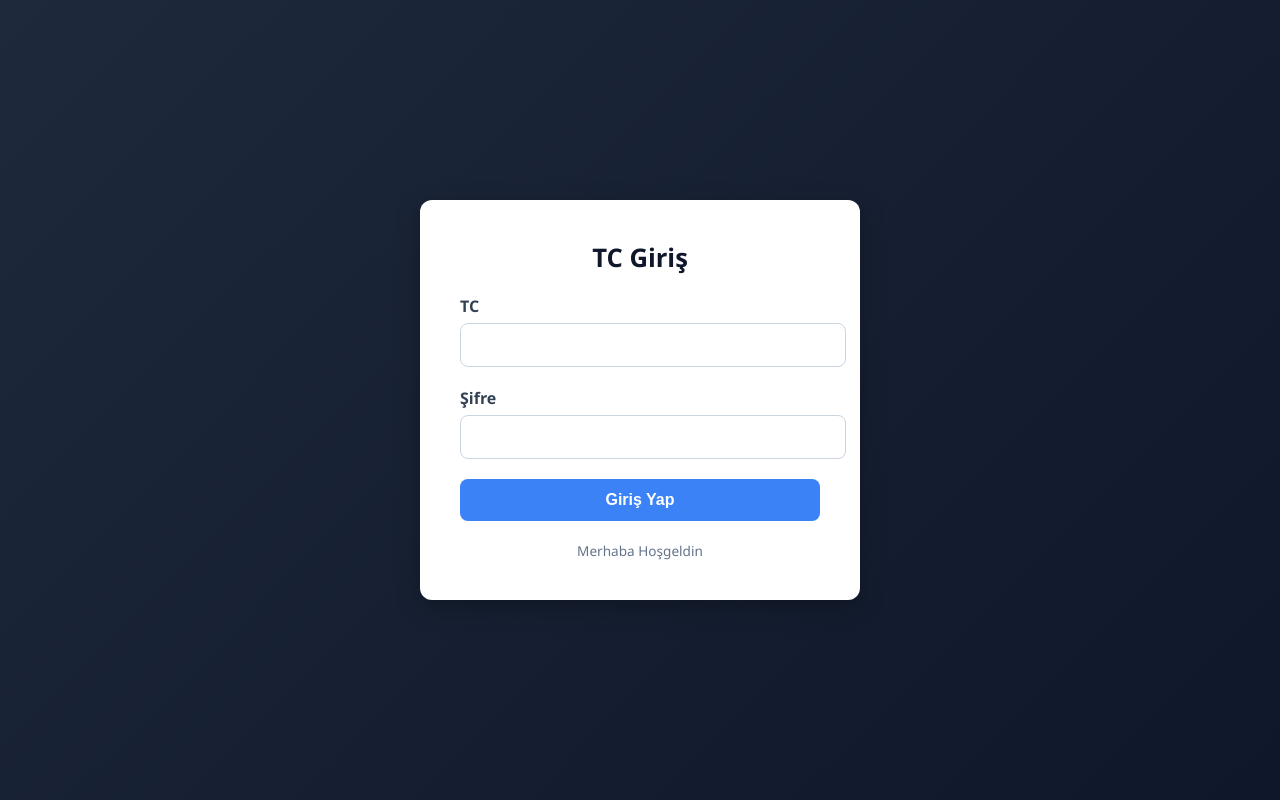
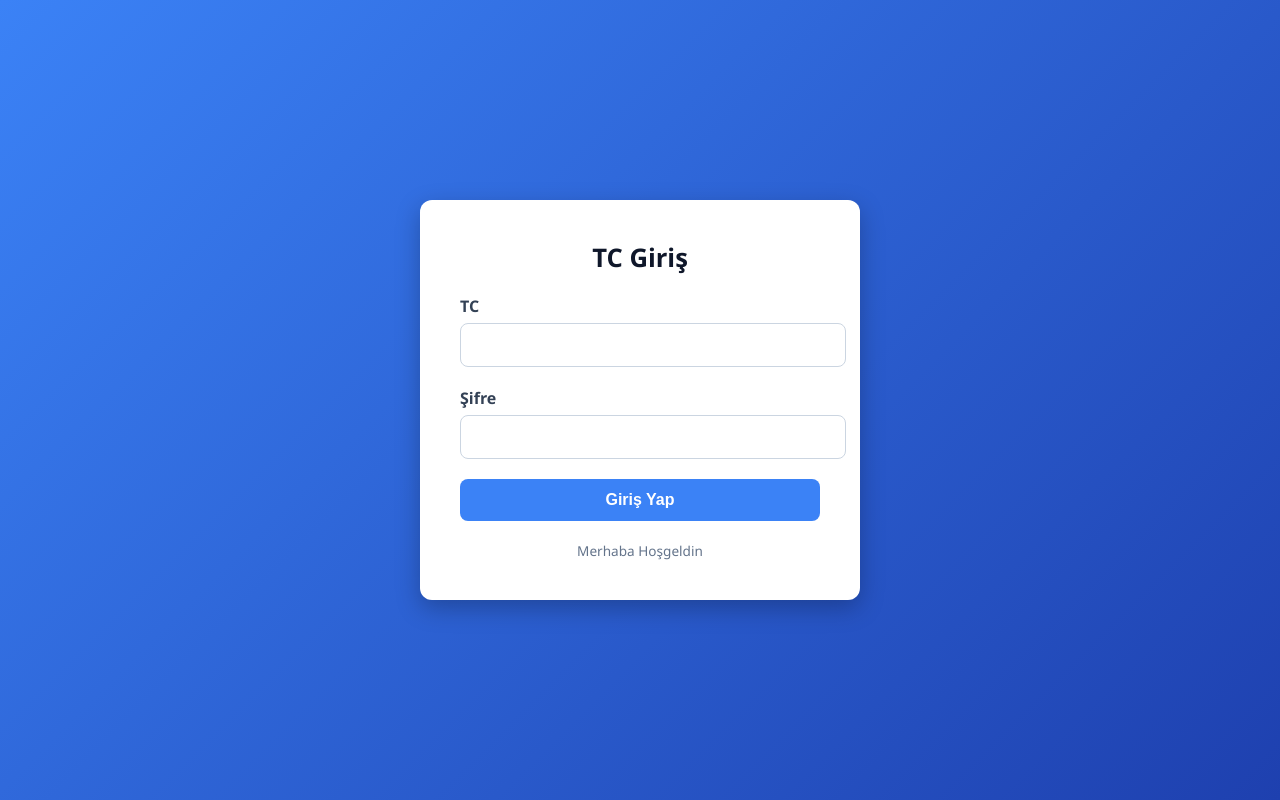
Before and after one commit to borancakirrrx/oyun-giris-site, a website: page public/index.html in a window 1280 px wide. Drawn offline with Linux system fonts and the light colour scheme.

Commit message:
Update index.html

```diff
--- a/public/index.html
+++ b/public/index.html
@@ -9,12 +9,13 @@
 body {
   margin: 0;
   font-family: "Segoe UI", Roboto, sans-serif;
-        background: linear-gradient(135deg, #1e293b, #0f172a);
+  background: linear-gradient(135deg, #3b82f6, #1e40af); /* Açık mavi → koyu mavi geçiş */
   display: flex;
   justify-content: center;
   align-items: center;
   min-height: 100vh;
 }
+
 
       /* Kart */
       .login-box {
```
Lines whose indentation alone changed are shown as unchanged.
